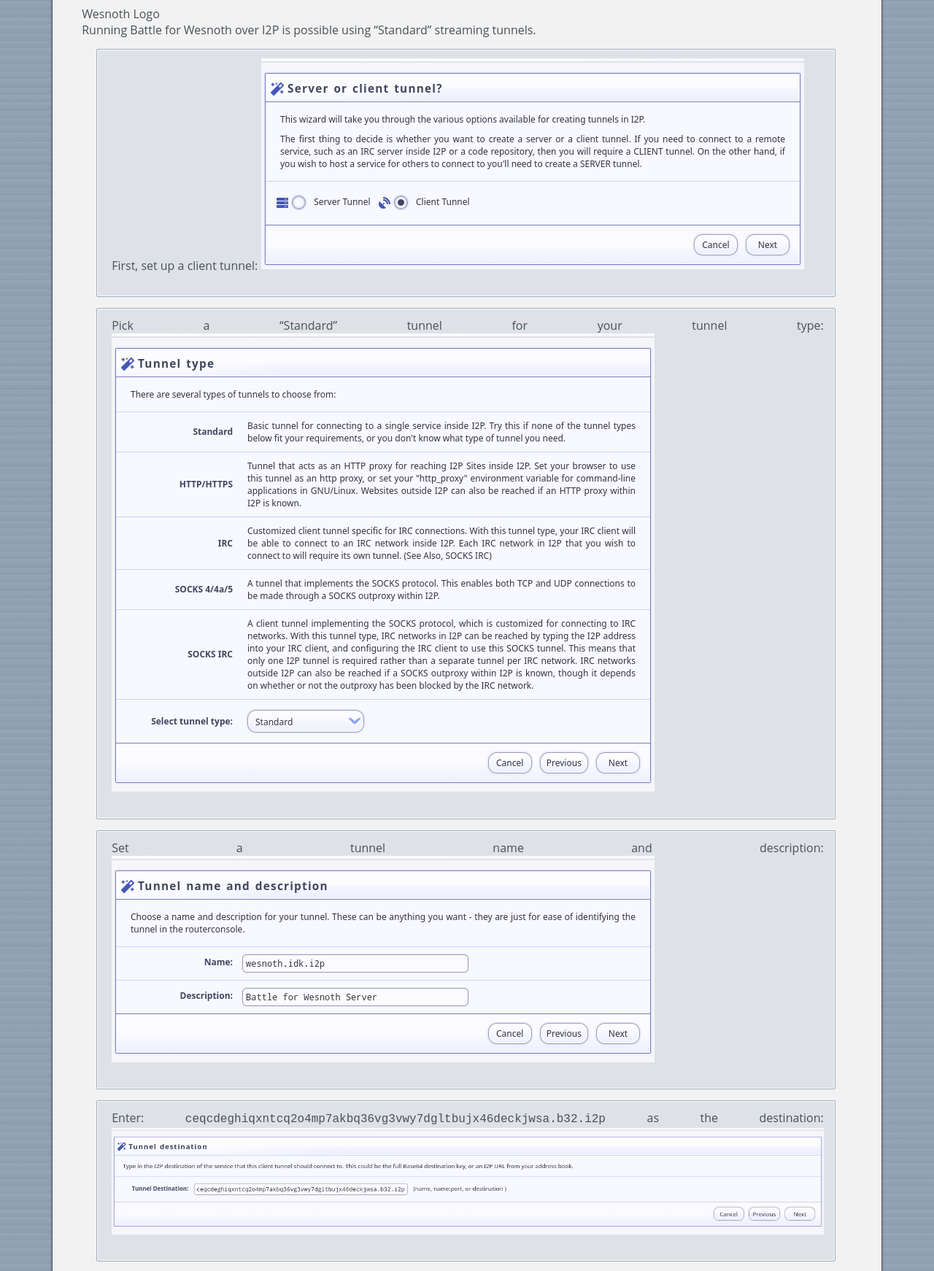
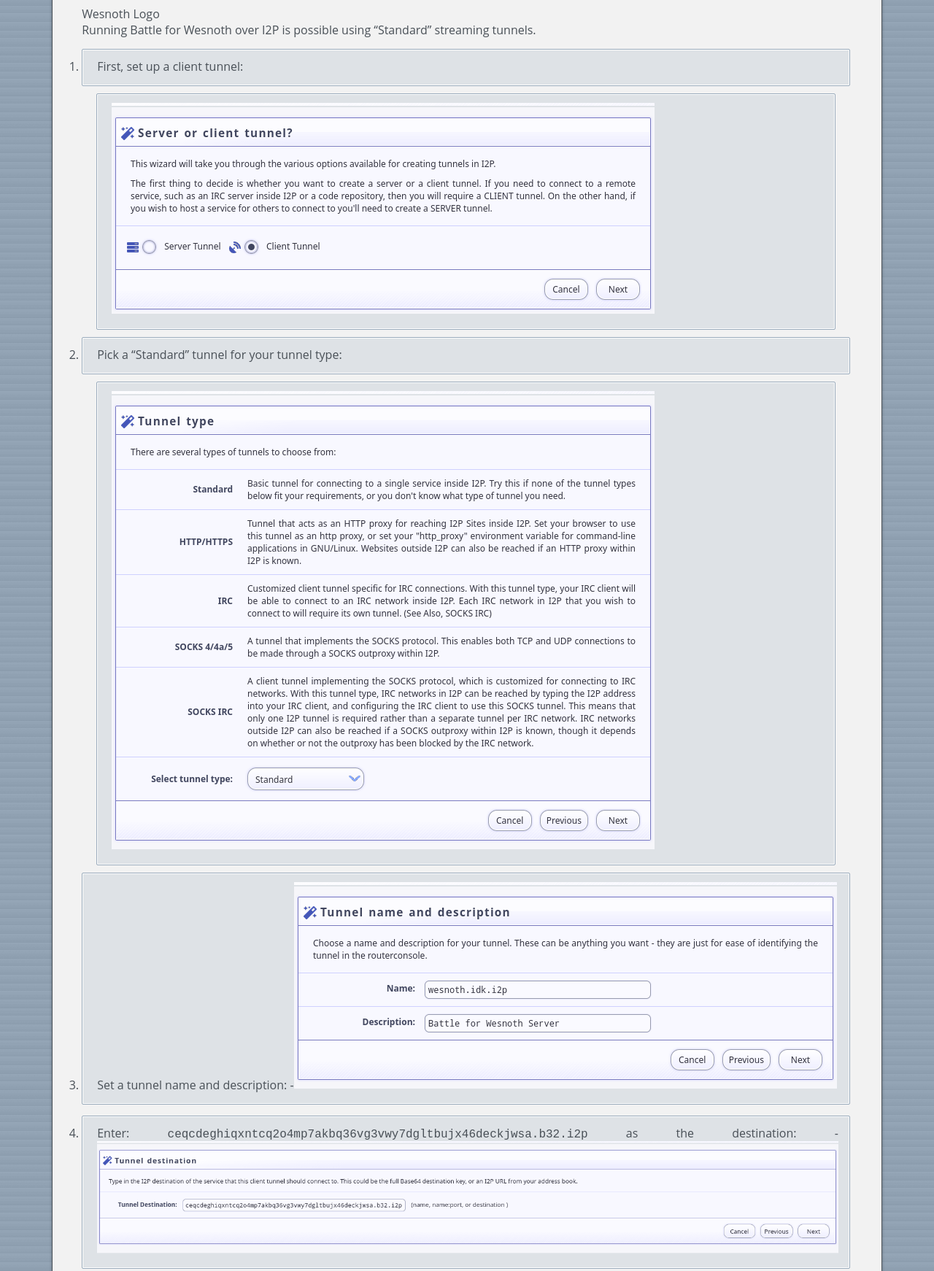
Before and after one commit to eyedeekay/battle-for-wesnoth-i2p, a plain HTML site: page index.html in a window 1280 px wide. Shown: the part 77-1819 px from the top of the page at 73% size. Drawn offline with Linux system fonts and the light colour scheme.

Commit message:
Write client tutorial

```diff
--- a/index.html
+++ b/index.html
@@ -10,15 +10,25 @@
 <img src="wesnoth.png" alt="" /><figcaption>Wesnoth Logo</figcaption>
 </figure>
 <p>Running Battle for Wesnoth over I2P is possible using “Standard” streaming tunnels.</p>
+<ol type="1">
+<li>First, set up a client tunnel:</li>
+</ol>
 <ul>
-<li><p>First, set up a client tunnel: <img src="tunnel-wizard-1.png" alt="Client Tunnel" /></p></li>
-<li><p>Pick a “Standard” tunnel for your tunnel type: <img src="tunnel-wizard-2.png" alt="Tunnel Type" /></p></li>
-<li><p>Set a tunnel name and description: <img src="tunnel-wizard-3.png" alt="Tunnel Name and Description" /></p></li>
-<li><p>Enter: <code>ceqcdeghiqxntcq2o4mp7akbq36vg3vwy7dgltbujx46deckjwsa.b32.i2p</code> as the destination: <img src="tunnel-wizard-4.png" alt="Tunnel Destination" /></p></li>
-<li><p>Pick a local host and port. I used <code>localhost:15000</code> because it is Wesnoth’s standard server port: <img src="tunnel-wizard-5.png" alt="Local Host and Port" /></p></li>
-<li><p>Decide whether you want the tunnel to start automatically: <img src="tunnel-wizard-6.png" alt="Decide whether to autostart" /></p></li>
-<li><p>Make sure the settings look ok, and save the new tunnel: <img src="tunnel-wizard-7.png" alt="Review settings and finish" /></p></li>
+<li><img src="tunnel-wizard-1.png" title="fig:" alt="Client Tunnel" /></li>
 </ul>
+<ol start="2" type="1">
+<li>Pick a “Standard” tunnel for your tunnel type:</li>
+</ol>
+<ul>
+<li><img src="tunnel-wizard-2.png" title="fig:" alt="Tunnel Type" /></li>
+</ul>
+<ol start="3" type="1">
+<li>Set a tunnel name and description: -<img src="tunnel-wizard-3.png" alt="Tunnel Name and Description" /></li>
+<li>Enter: <code>ceqcdeghiqxntcq2o4mp7akbq36vg3vwy7dgltbujx46deckjwsa.b32.i2p</code> as the destination: -<img src="tunnel-wizard-4.png" alt="Tunnel Destination" /></li>
+<li>Pick a local host and port. I used <code>localhost:15000</code> because it is Wesnoth’s standard server port: -<img src="tunnel-wizard-5.png" alt="Local Host and Port" /></li>
+<li>Decide whether you want the tunnel to start automatically: -<img src="tunnel-wizard-6.png" alt="Decide whether to autostart" /></li>
+<li>Make sure the settings look ok, and save the new tunnel: -<img src="tunnel-wizard-7.png" alt="Review settings and finish" /></li>
+</ol>
 <p>It may improve performance to reduce the length of your tunnel. Since playing Battle for Wesnoth is a mostly low-risk activity, I recommend visiting the <code>wesnoth.idk.i2p</code> tunnel on the <a href="http://127.0.0.1:7657/i2ptunnelmgr">I2P Tunnel Manager Page, http://127.0.0.1:7657/i2ptunnelmgr</a> and changint the settings to use short, 1-hop tunnels. These are the tunnel settings I use.</p>
 <ul>
 <li>Fine-tune your settings. : <img src="tunnel-tune-1.png" alt="Fine-tune tunnel settings" /></li>
```
Also changed, not shown: 1 other file.
